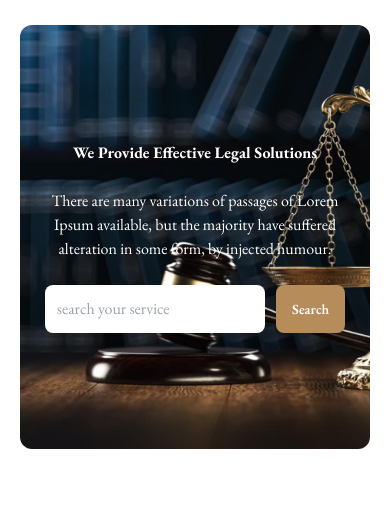
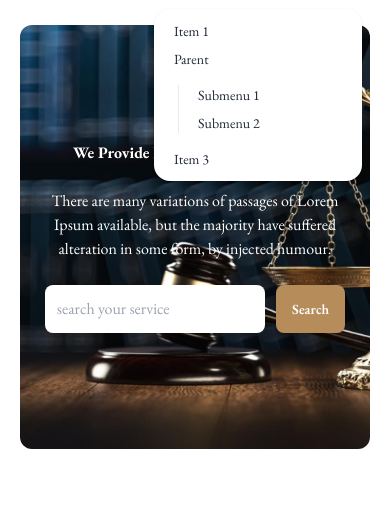
Before and after one commit to SadiaAfrinMim/legal-solution-project, a plain HTML site: page index.html in a window 390 px wide. Both pictures are taken after a click on the button 335 px from the left and 52 px from the top of the page. Shown: the part 79-590 px from the top of the page. Drawn offline with nearby package versions, Linux system fonts and the light colour scheme.

Commit message:
nav bar responsive complete

```diff
--- a/index.html
+++ b/index.html
@@ -71,15 +71,18 @@
                     </div>
                     <ul
                       tabindex="0"
-                      class="menu menu-sm hidden lg:block dropdown-content bg-base-100 rounded-box z-[1] mt-3 w-52 p-2 shadow">
-                      <li><a>Home</a></li>
+                      class="menu menu-sm right-0 dropdown-content bg-base-100 rounded-box z-[1] mt-3 w-52 p-2 shadow">
+                      <li><a>Item 1</a></li>
                       <li>
-                       <a href="">services<i class="fa-solid fa-angle-right"></i></a>
+                        <a>Parent</a>
+                        <ul class="p-2">
+                          <li><a>Submenu 1</a></li>
+                          <li><a>Submenu 2</a></li>
+                        </ul>
                       </li>
-                      <li><a>cases<i class="fa-solid fa-angle-right"></i></a></li>
-                      <li><a href="">Blog<i class="fa-solid fa-angle-right"></i></a></li>
-                      <li><a href="">Contact Us<i class="fa-solid fa-angle-right"></i></a></li>
+                      <li><a>Item 3</a></li>
                     </ul>
+                  </div>
                   </div>
                   <a class="lg:btn p-3 rounded-lg hidden lg:block bg-[#B68C5A] text-white">Free Consultation</a>
                 </div>
```
